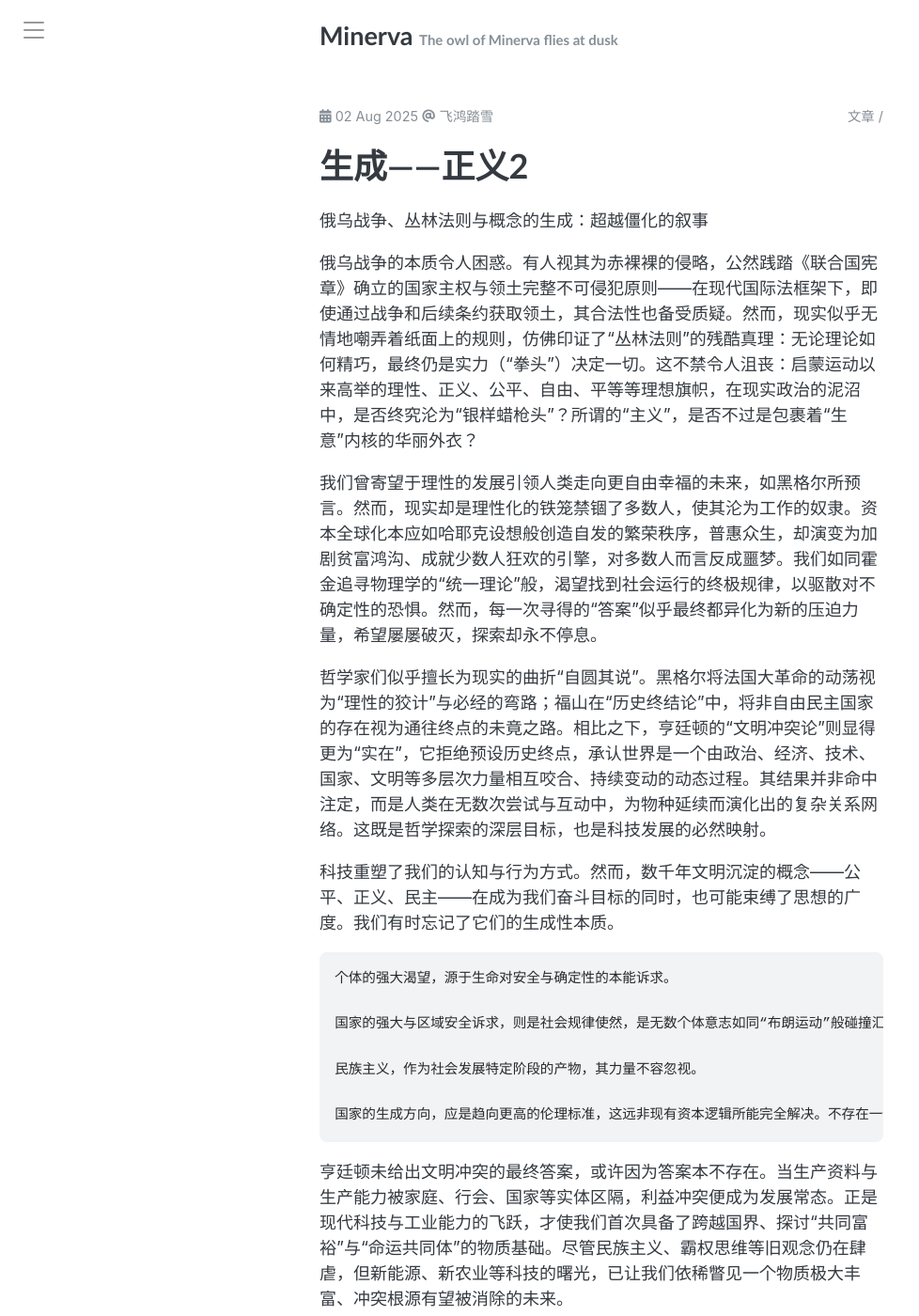
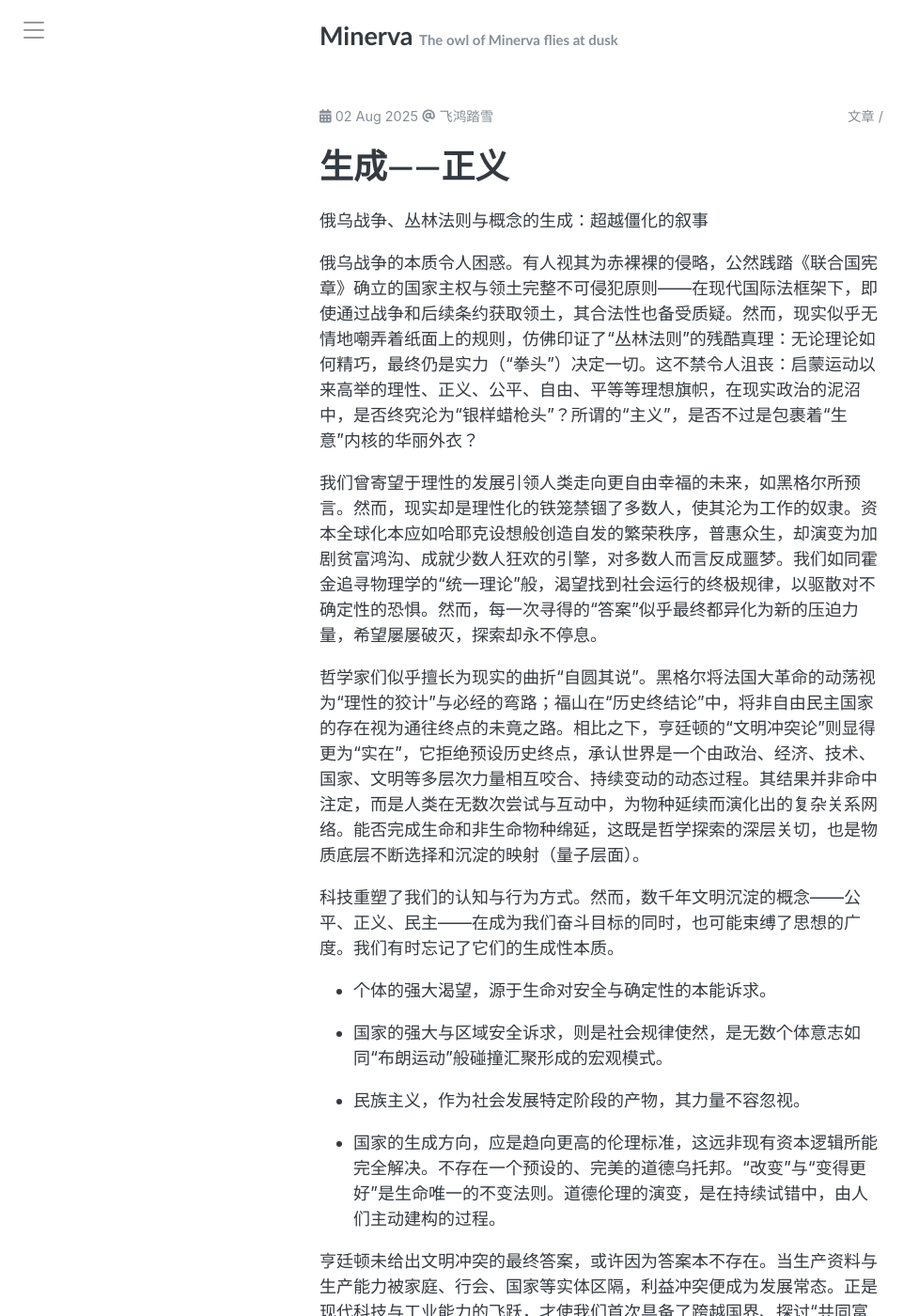
Before and after one commit to symphonyh/symphonyh.github.io, a Jekyll site: the page built from _posts/2025-08-02-vgyi.md, in a window 1280 px wide and 1400 px high. Shown: the whole window at 94% size, without its empty margins (0-978 px from the left). Built offline with Jekyll 4.4.1, drawn with Linux system fonts in a browser that asks for light colours; comment, search, counter and statistics services are not loaded.

```diff
--- a/_posts/2025-08-02-vgyi.md
+++ b/_posts/2025-08-02-vgyi.md
@@ -1,6 +1,6 @@
 ---
 layout: post
-title:  生成——正义2
+title:  生成——正义
 author: 飞鸿踏雪
 categories: [文章]
 tags: [哲学,人生]
@@ -12,17 +12,17 @@ comments: true
 
 我们曾寄望于理性的发展引领人类走向更自由幸福的未来，如黑格尔所预言。然而，现实却是理性化的铁笼禁锢了多数人，使其沦为工作的奴隶。资本全球化本应如哈耶克设想般创造自发的繁荣秩序，普惠众生，却演变为加剧贫富鸿沟、成就少数人狂欢的引擎，对多数人而言反成噩梦。我们如同霍金追寻物理学的“统一理论”般，渴望找到社会运行的终极规律，以驱散对不确定性的恐惧。然而，每一次寻得的“答案”似乎最终都异化为新的压迫力量，希望屡屡破灭，探索却永不停息。
 
-哲学家们似乎擅长为现实的曲折“自圆其说”。黑格尔将法国大革命的动荡视为“理性的狡计”与必经的弯路；福山在“历史终结论”中，将非自由民主国家的存在视为通往终点的未竟之路。相比之下，亨廷顿的“文明冲突论”则显得更为“实在”，它拒绝预设历史终点，承认世界是一个由政治、经济、技术、国家、文明等多层次力量相互咬合、持续变动的动态过程。其结果并非命中注定，而是人类在无数次尝试与互动中，为物种延续而演化出的复杂关系网络。这既是哲学探索的深层目标，也是科技发展的必然映射。
+哲学家们似乎擅长为现实的曲折“自圆其说”。黑格尔将法国大革命的动荡视为“理性的狡计”与必经的弯路；福山在“历史终结论”中，将非自由民主国家的存在视为通往终点的未竟之路。相比之下，亨廷顿的“文明冲突论”则显得更为“实在”，它拒绝预设历史终点，承认世界是一个由政治、经济、技术、国家、文明等多层次力量相互咬合、持续变动的动态过程。其结果并非命中注定，而是人类在无数次尝试与互动中，为物种延续而演化出的复杂关系网络。能否完成生命和非生命物种绵延，这既是哲学探索的深层关切，也是物质底层不断选择和沉淀的映射（量子层面）。
 
 科技重塑了我们的认知与行为方式。然而，数千年文明沉淀的概念——公平、正义、民主——在成为我们奋斗目标的同时，也可能束缚了思想的广度。我们有时忘记了它们的生成性本质。
 
-    个体的强大渴望，源于生命对安全与确定性的本能诉求。
+- 个体的强大渴望，源于生命对安全与确定性的本能诉求。
 
-    国家的强大与区域安全诉求，则是社会规律使然，是无数个体意志如同“布朗运动”般碰撞汇聚形成的宏观模式。
+- 国家的强大与区域安全诉求，则是社会规律使然，是无数个体意志如同“布朗运动”般碰撞汇聚形成的宏观模式。
 
-    民族主义，作为社会发展特定阶段的产物，其力量不容忽视。
+- 民族主义，作为社会发展特定阶段的产物，其力量不容忽视。
 
-    国家的生成方向，应是趋向更高的伦理标准，这远非现有资本逻辑所能完全解决。不存在一个预设的、完美的道德乌托邦。“改变”与“变得更好”是生命唯一的不变法则。道德伦理的演变，是在持续试错中，由人们主动建构的过程。
+- 国家的生成方向，应是趋向更高的伦理标准，这远非现有资本逻辑所能完全解决。不存在一个预设的、完美的道德乌托邦。“改变”与“变得更好”是生命唯一的不变法则。道德伦理的演变，是在持续试错中，由人们主动建构的过程。
 
 亨廷顿未给出文明冲突的最终答案，或许因为答案本不存在。当生产资料与生产能力被家庭、行会、国家等实体区隔，利益冲突便成为发展常态。正是现代科技与工业能力的飞跃，才使我们首次具备了跨越国界、探讨“共同富裕”与“命运共同体”的物质基础。尽管民族主义、霸权思维等旧观念仍在肆虐，但新能源、新农业等科技的曙光，已让我们依稀瞥见一个物质极大丰富、冲突根源有望被消除的未来。
 
```
Also changed, not shown: _posts/2024-11-16-zhyi.md (+1 -0 lines).
